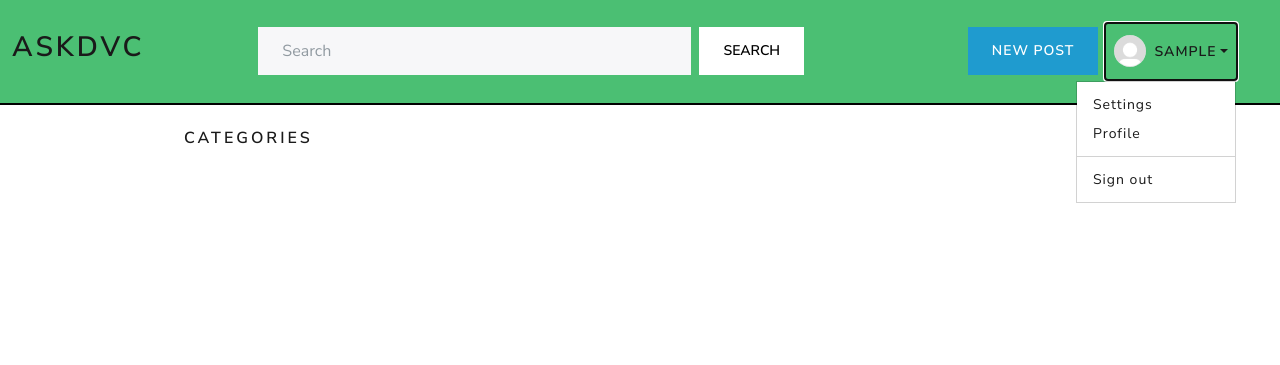
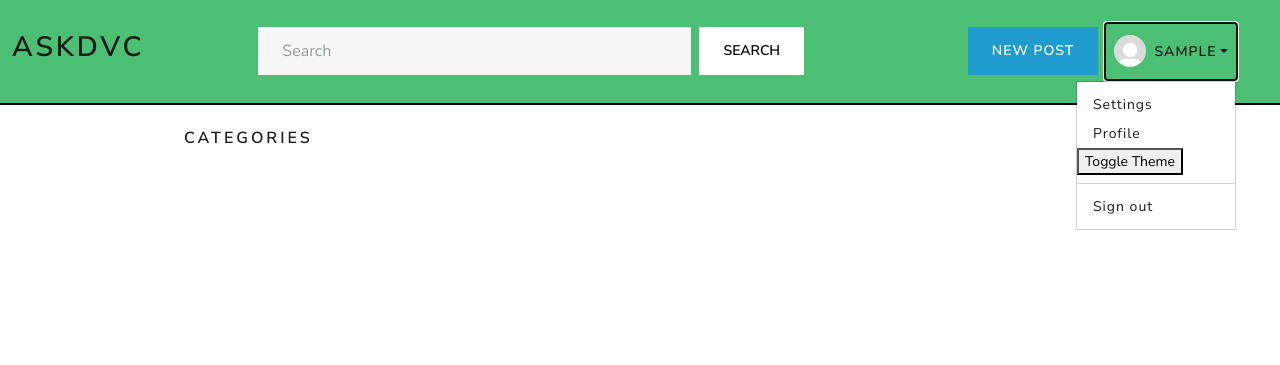
Before and after one commit to deuxcoast/ask-dvc, a Django app: page / in a window 1280 px wide, after a click that opens the changed part. Shown: the top 365 px of the page. Run offline with Django 5.2, Linux system fonts and the light colour scheme; the visitor is signed in with stand-in values (Sample User, id 1); data that the repository does not hold is empty.

Commit message:
toggle darkmode feature implemented

```diff
--- a/ask_app/urls.py
+++ b/ask_app/urls.py
@@ -24,4 +24,5 @@ urlpatterns = [
     path("reply/sent/<pk>", views.reply_sent, name="reply_sent"),
     path("search/", views.search, name="search"),
     path("search/", views.search, name="search"),
+    path("toggle-dark-mode/", views.toggle_theme, name="toggle_theme"),
 ]
--- a/ask_app/views.py
+++ b/ask_app/views.py
@@ -6,7 +6,7 @@ from django.contrib.auth.forms import UserCreationForm
 from django.contrib.auth.models import Group, User
 from django.core.paginator import Paginator
 from django.db.models import Count, Q
-from django.http import HttpResponseRedirect
+from django.http import HttpResponse, HttpResponseRedirect
 from django.shortcuts import get_object_or_404, redirect, render
 from django.utils.http import url_has_allowed_host_and_scheme
 
@@ -410,3 +410,18 @@ def search(request):
             "search_results.html",
             {"search_term": search_term, "post_results": post_results},
         )
+
+
+# TODO: implement this differently, a user shouldn't have to be logged in to use
+# dark mode.
+@login_required
+def toggle_theme(request):
+    profile = request.user.profile
+    profile.dark_mode = not profile.dark_mode
+    profile.save()
+    print(profile.dark_mode)
+    theme = "dark" if profile.dark_mode else "light"
+    return HttpResponse(
+        f'document.documentElement.setAttribute("data-bs-theme", "{theme}");',
+        content_type="application/javascript",
+    )
--- a/templates/base.html
+++ b/templates/base.html
@@ -1,6 +1,7 @@
 {% load static %}
 <!DOCTYPE html>
-<html lang="en" data-bs-theme="light">
+<html lang="en"
+      data-bs-theme="{% if request.user.is_authenticated and request.user.profile.dark_mode %}dark{% else %}light{% endif %}">
     <head>
         <meta charset="utf-8" />
         <meta name="viewport" content="width=device-width, initial-scale=1" />
@@ -9,6 +10,9 @@
               type="text/css"
               href="https://bootswatch.com/5/brite/bootstrap.min.css">
         <link rel="stylesheet" href="{% static 'css/styles.css' %}">
+        <script src="https://unpkg.com/htmx.org@2.0.4"
+                integrity="sha384-HGfztofotfshcF7+8n44JQL2oJmowVChPTg48S+jvZoztPfvwD79OC/LTtG6dMp+"
+                crossorigin="anonymous"></script>
     </head>
     <body>
         {% include 'navbar.html' %}
@@ -33,6 +37,7 @@
     </body>
 </html>
 <script>
+// Fade messages
   window.addEventListener('DOMContentLoaded', () => {
     const messages = document.getElementById('messages');
     if (messages) {
@@ -43,4 +48,11 @@
       }, 2000); // 2 seconds display time
     }
   });
+
+  // Toggle theme
+      document.body.addEventListener("htmx:afterRequest", function(event) {
+        if (event.detail.xhr.responseText.includes("data-bs-theme")) {
+            eval(event.detail.xhr.responseText);
+        }
+    });
 </script>
--- a/templates/navbar.html
+++ b/templates/navbar.html
@@ -62,6 +62,16 @@
                                 <a class="dropdown-item" href="{% url 'profile' user.username %}">Profile</a>
                             </li>
                             <li>
+                                <div>
+                                    <button hx-get="{% url 'toggle_theme' %}"
+                                            hx-trigger="click"
+                                            hx-swap="none"
+                                            hx-target="this"
+                                            hx-ext="response-target"
+                                            hx-headers='{"X-Requested-With": "XMLHttpRequest"}'>Toggle Theme</button>
+                                </div>
+                            </li>
+                            <li>
                                 <hr class="dropdown-divider">
                             </li>
                             <li>
```
